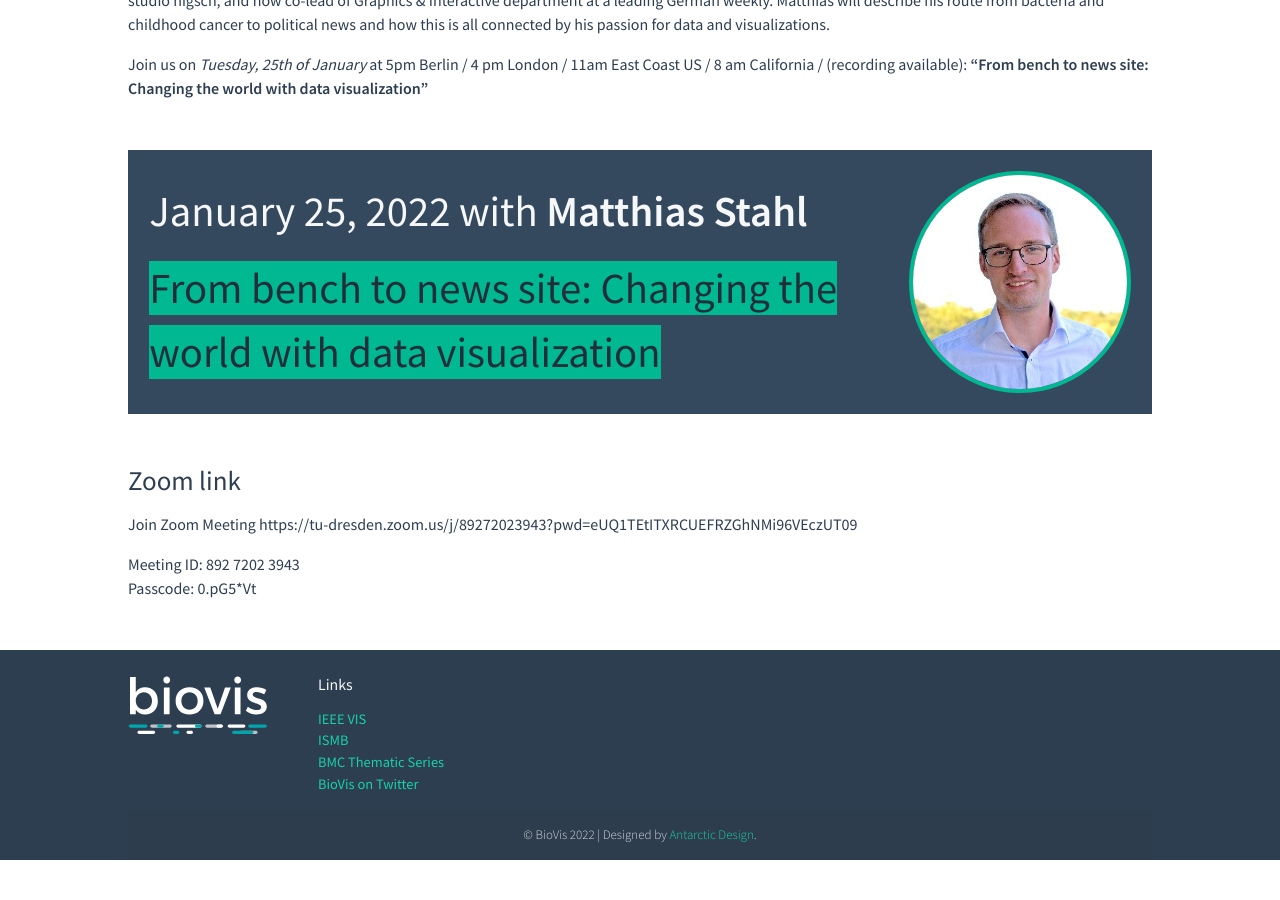
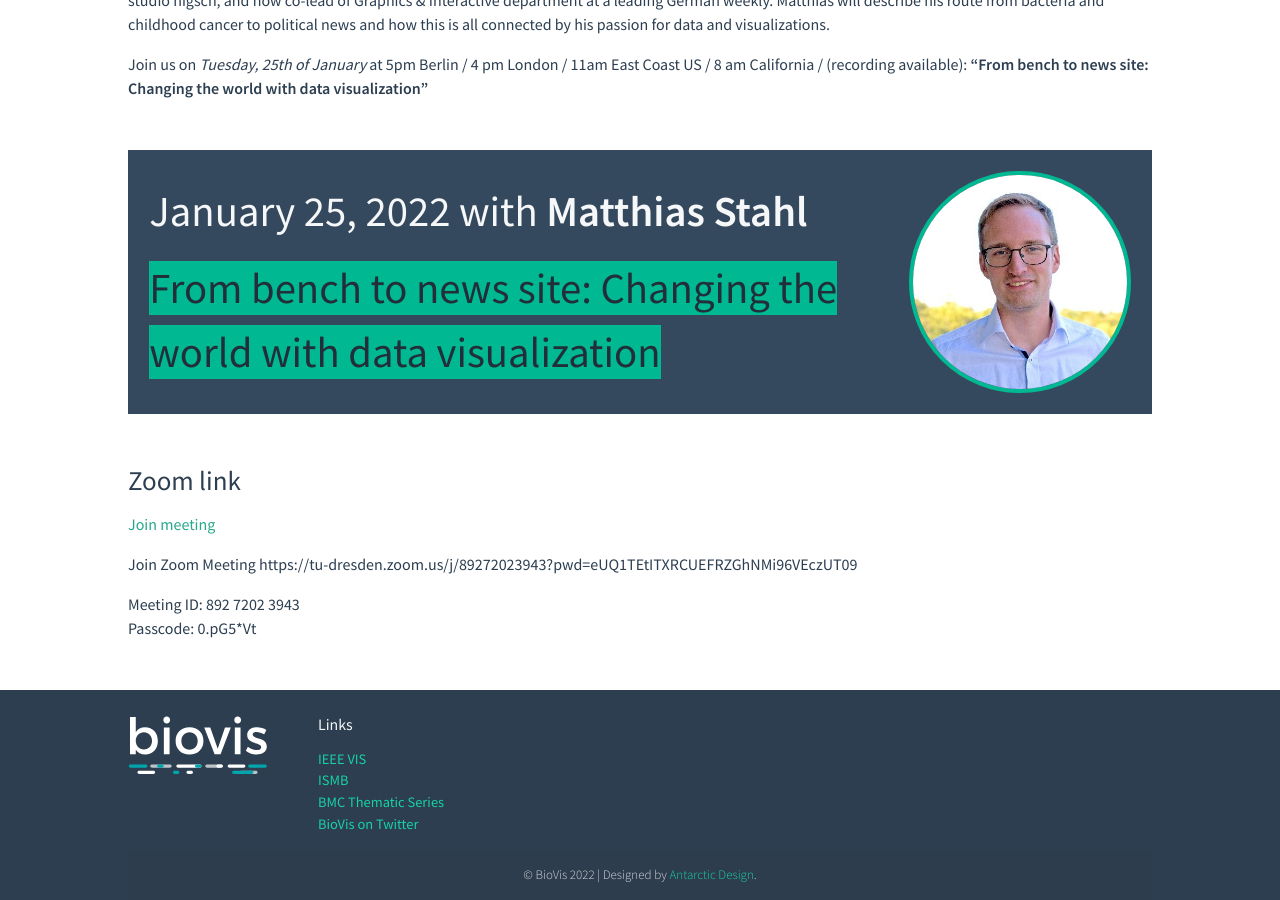
Before and after one commit to foreveremain/2024, a Jekyll site: the page built from meetup.md, in a window 1280 px wide and 900 px high, scrolled down 868 px. Built offline with Jekyll 4.4.1, drawn with Linux system fonts in a browser that asks for light colours; before the commit the page ends 1728 px from its top, so only the background shows below that.

Commit message:
Update meetup.md

```diff
--- a/meetup.md
+++ b/meetup.md
@@ -45,6 +45,7 @@ London / 11am East Coast US / 8 am California / (recording available):
 </div>
 
 ### Zoom link
+[Join meeting](https://tu-dresden.zoom.us/j/89272023943?pwd=eUQ1TEtITXRCUEFRZGhNMi96VEczUT09)
 
 Join Zoom Meeting https://tu-dresden.zoom.us/j/89272023943?pwd=eUQ1TEtITXRCUEFRZGhNMi96VEczUT09
 
```
